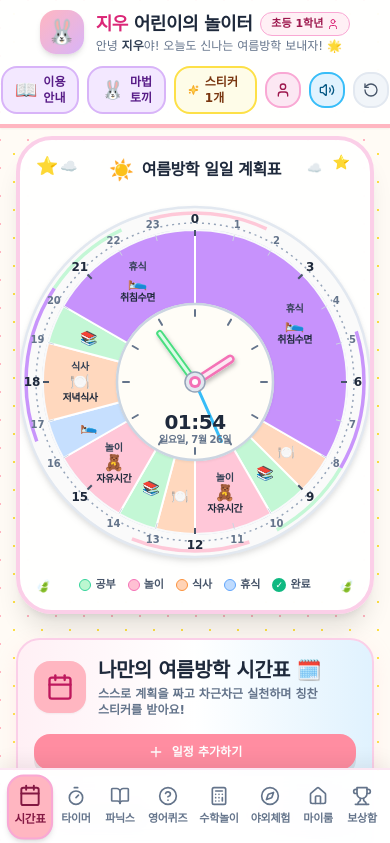
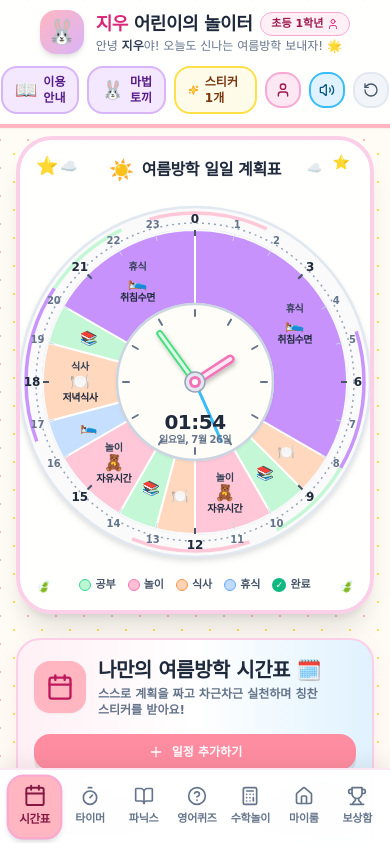
Before and after one commit to MrHan897/kids-vacation-english, a React (Vite) app: page / in a window 390 px wide. Shown: the top 843 px of the page. Built offline with nearby package versions, Linux system fonts and the light colour scheme; a web font is replaced by a local one.

Commit message:
fix: remove outdoor tab from mobile bottom navigation bar for a cleaner 7-tab mobile bar

```diff
--- a/src/components/common/Navbar.tsx
+++ b/src/components/common/Navbar.tsx
@@ -67,7 +67,9 @@ export const Navbar: React.FC<NavbarProps> = ({ activeTab, onTabChange }) => {
       {/* Mobile Sticky Bottom Navigation Bar (Thumb-Friendly 64px Touch Target) */}
       <nav className="md:hidden fixed bottom-0 left-0 right-0 z-50 bg-white/95 backdrop-blur-lg border-t-2 border-pink-100 shadow-[0_-4px_20px_rgba(0,0,0,0.08)] px-2 py-1.5 pb-safe">
         <div className="flex items-center justify-around gap-1">
-          {tabs.map((tab) => {
+          {tabs
+            .filter((tab) => tab.id !== 'outdoor')
+            .map((tab) => {
               const Icon = tab.icon;
               const isActive = activeTab === tab.id;
 
```
Lines whose indentation alone changed are shown as unchanged.
